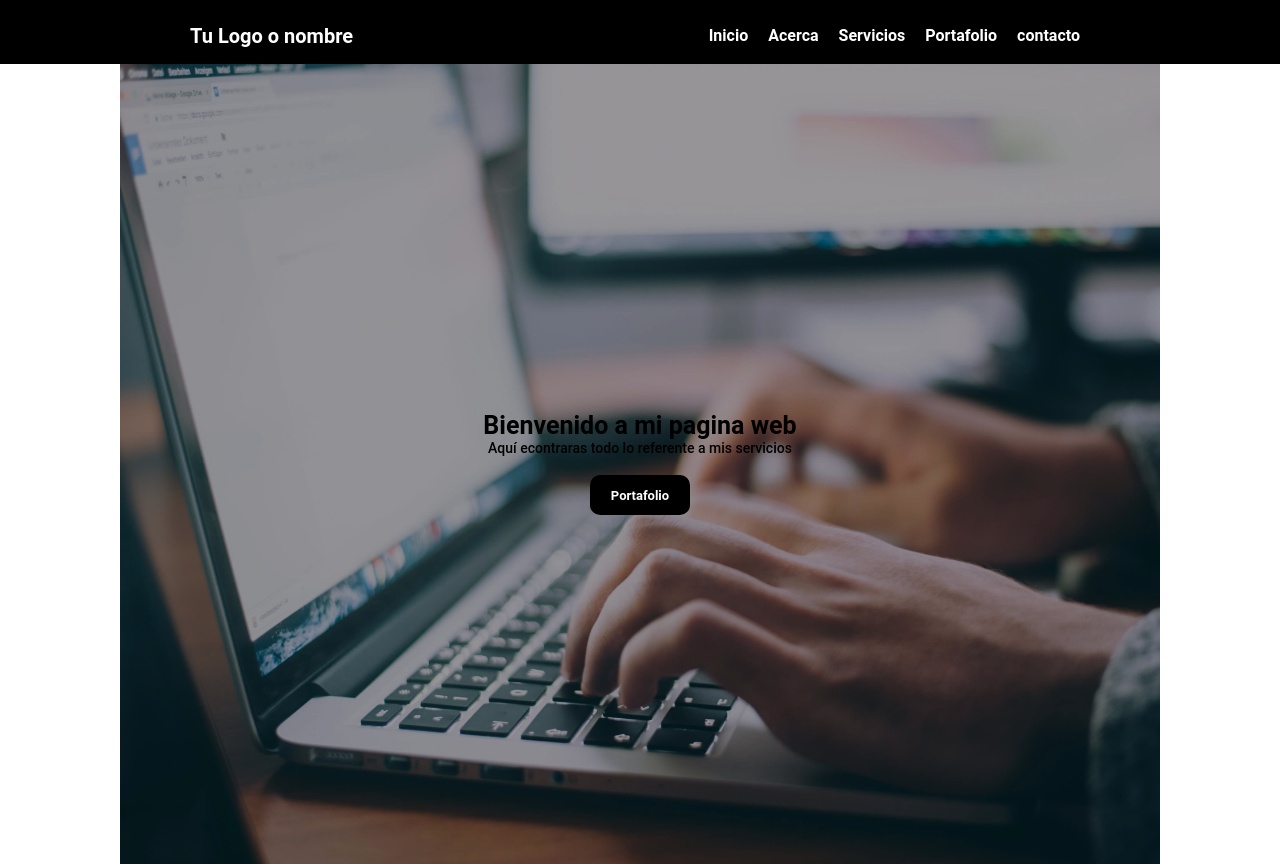
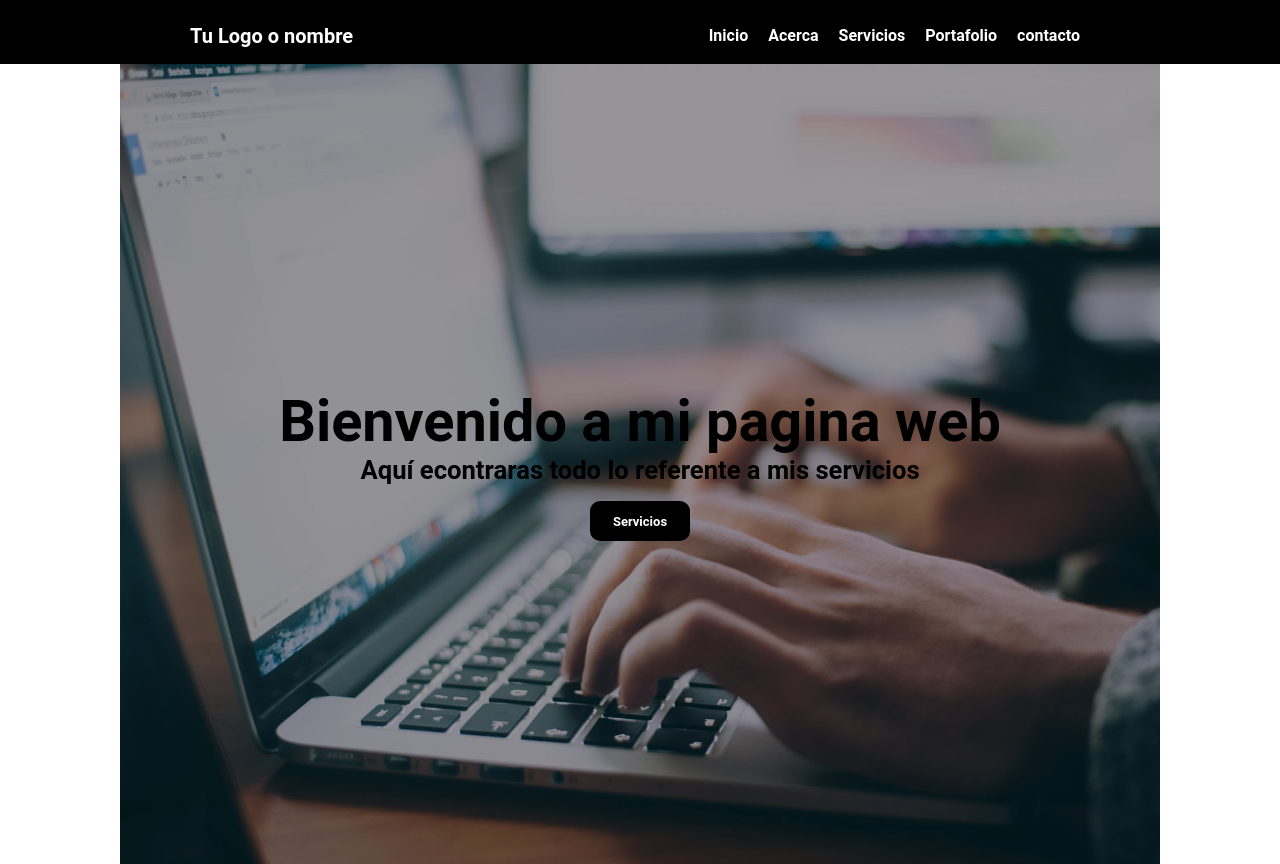
Before and after one commit to Yeycg/yey-landingpage, a plain HTML site: page index.html in a window 1280 px wide. Drawn offline with Linux system fonts and the light colour scheme.

Commit message:
se agrego cambios en la tipografia de la hero image

```diff
--- a/CSS/desktop.css
+++ b/CSS/desktop.css
@@ -24,16 +24,14 @@
 }
 
 h1 {
-    font-size: 3.5rem;
-    font-weight: bold;
-    line-height: 1;
+    font-size: 4.5vw;
 }
 
-p {
-    font-size: 1.6rem;
-    font-weight: 500;
-    line-height: 1.5;
+.hero-image__container p {
+    font-size: 3.5vw;
+    font-weight: bold;
+
+
 }
 
-
 /* ******Hero Image***** */
--- a/CSS/style.css
+++ b/CSS/style.css
@@ -155,11 +155,14 @@ main {
 }
 
 h1 {
-    font-size: 2.0rem;
+    font-size: 6.5vw;
+
 }
 
-p {
-    font-size: 1.1rem;
+.hero-image__container p {
+    font-size: 3.5vw;
+    font-weight: bold;
+
 
 }
 
--- a/CSS/tablet.css
+++ b/CSS/tablet.css
@@ -3,12 +3,14 @@
 
 }
 
-
-  h1 {
-    font-size: 2.5rem;
+h1 {
+  font-size: 4.5vw;
 }
 
-p {
-    font-size: 1.4rem;
+
+.hero-image__container p {
+  font-size: 2.0vw;
+  font-weight: bold;
+
 
 }
--- a/index.html
+++ b/index.html
@@ -37,7 +37,7 @@
               <div class="hero-image__container">
                <h1>Bienvenido a mi pagina web</h1>
                <p>Aquí econtraras todo lo referente a mis servicios</p>
-               <a href="#portafolio" class="btn">Portafolio</a>
+               <a href="#portafolio" class="btn">Servicios</a>
 
               </div>
             </aside>
```
